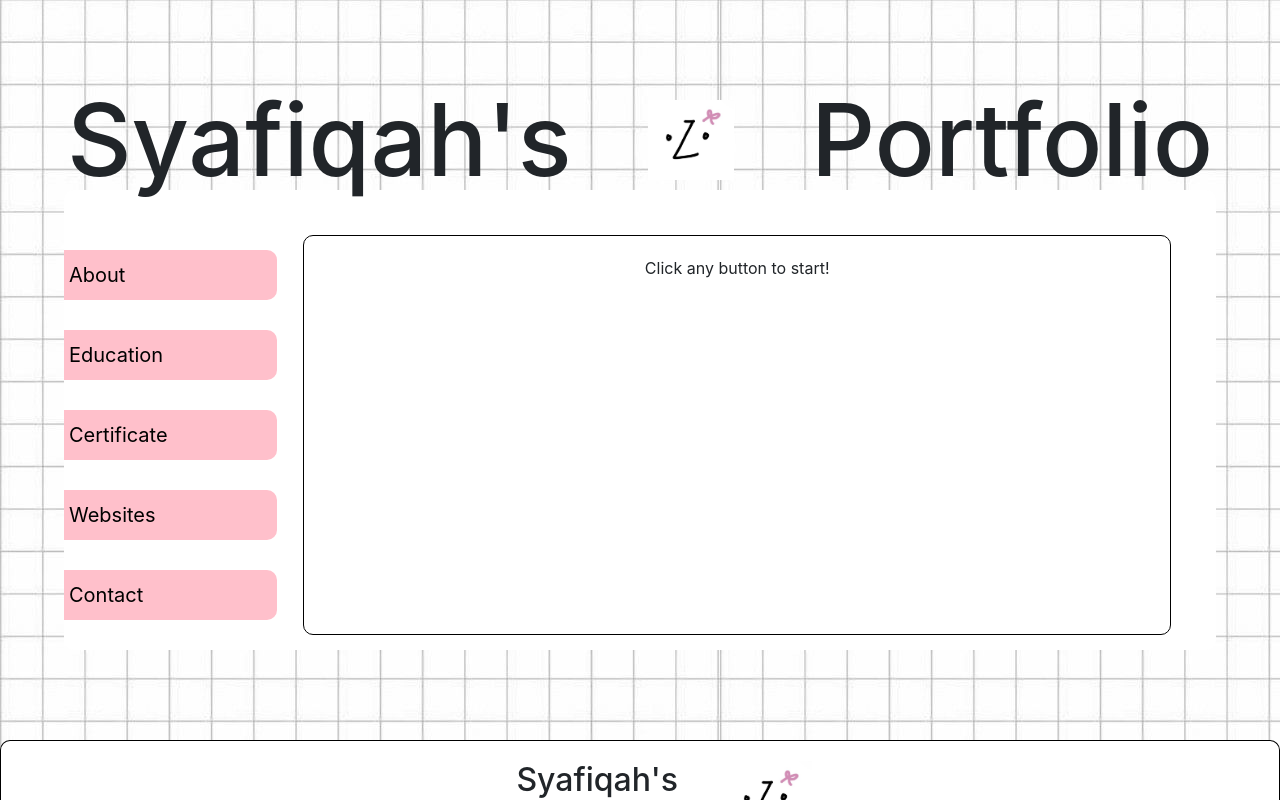
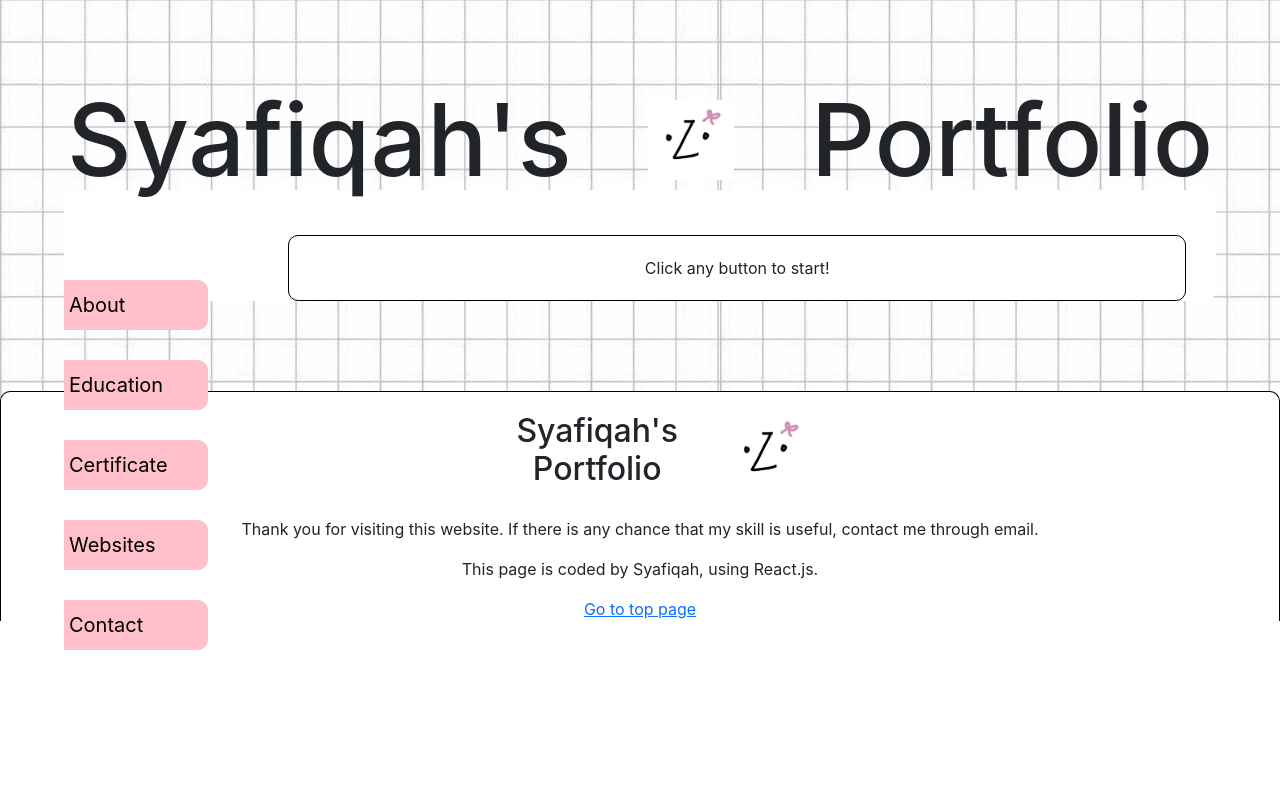
Before and after one commit to cosylily/website-portfolio, a React (Create React App) app: page / in a window 1280 px wide. Shown: the top 800 px of the page. Built offline with nearby package versions, Linux system fonts and the light colour scheme.

Commit message:
update app.css
figuring out how to get the navigation position fixed

```diff
--- a/src/App.css
+++ b/src/App.css
@@ -2,6 +2,9 @@
   text-align: center;
   background-image: url(/white-checkerboard.jpeg);
   padding-top: 40px;
+}
+.anchor {
+  anchor-name: --my-anchor;
 }
 .title {
   display: flex;
@@ -22,10 +25,34 @@ header {
   max-width: 90%;
   background-color: white;
   margin: 0 auto;
-  display: grid;
-  grid-template-columns: 20% 80%;
   border-radius: 10px;
   padding: 30px 30px 0 0;
+}
+
+button {
+  margin: 30px 30px 30px 0;
+  display: flex;
+  justify-content: flex-start;
+  border: 0px;
+  padding: 10px 10px 10px 5px;
+  font-size: 20px;
+  background-color: pink;
+  border-radius: 10px;
+  border-top-left-radius: 0px;
+  border-bottom-left-radius: 0px;
+  width: 100%;
+}
+
+button:hover {
+  cursor: pointer;
+  background-color: black;
+  color: pink;
+  width: 100%;
+  transition: all ease 0.2s;
+}
+.buttons {
+  position: absolute;
+  top: 250px;
 }
 .aboutbutton {
   margin-bottom: 0px;
@@ -50,33 +77,13 @@ header {
 .aboutnavi .myhobby:hover {
   border-bottom-right-radius: 10px;
 }
-button {
-  margin: 30px 30px 30px 0;
-  display: flex;
-  justify-content: flex-start;
-  border: 0px;
-  padding: 10px 10px 10px 5px;
-  font-size: 20px;
-  background-color: pink;
-  border-radius: 10px;
-  border-top-left-radius: 0px;
-  border-bottom-left-radius: 0px;
-  width: 95%;
-}
-
-button:hover {
-  cursor: pointer;
-  background-color: black;
-  color: pink;
-  width: 100%;
-  transition: all ease 0.2s;
-}
-
 .emptyspace {
   margin: 15px;
+  margin-left: 20%;
   padding: 20px;
   border: 1px solid black;
   border-radius: 10px;
+  width: 80%;
 }
 
 footer {
```
